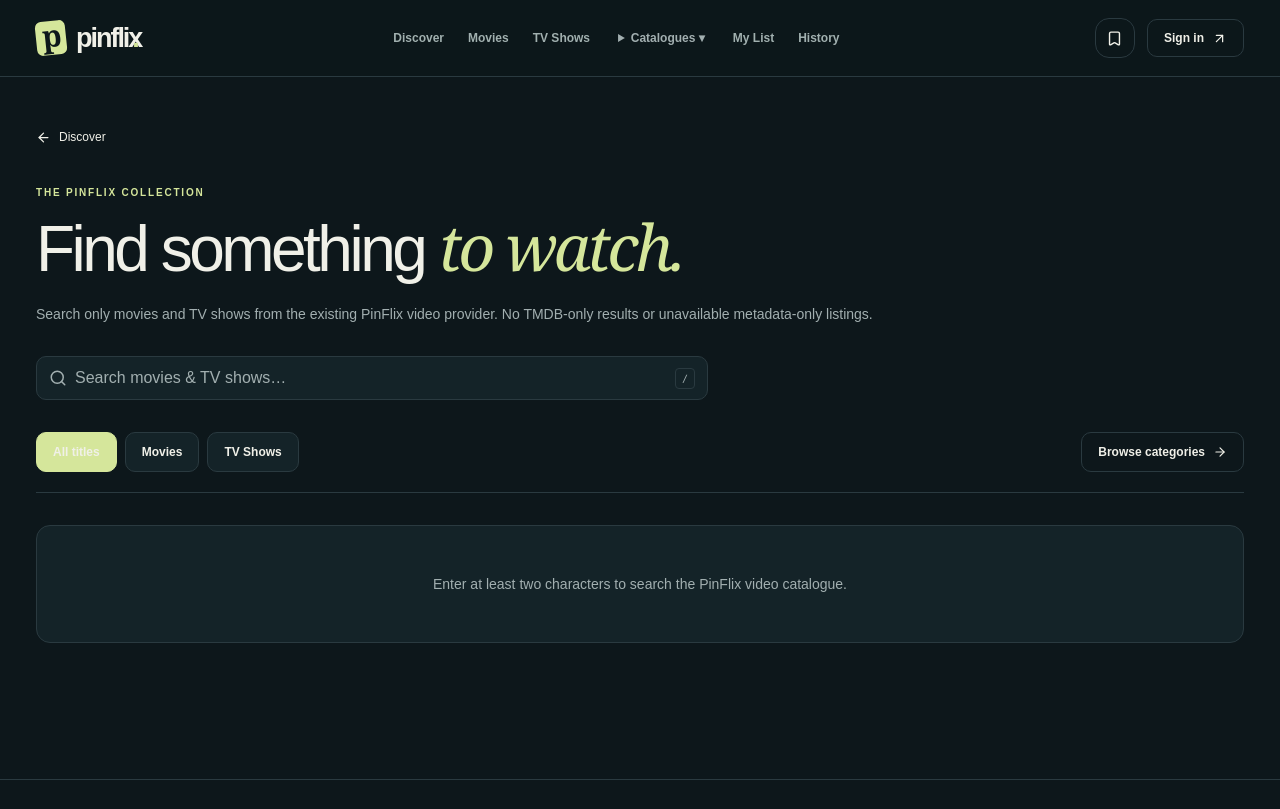
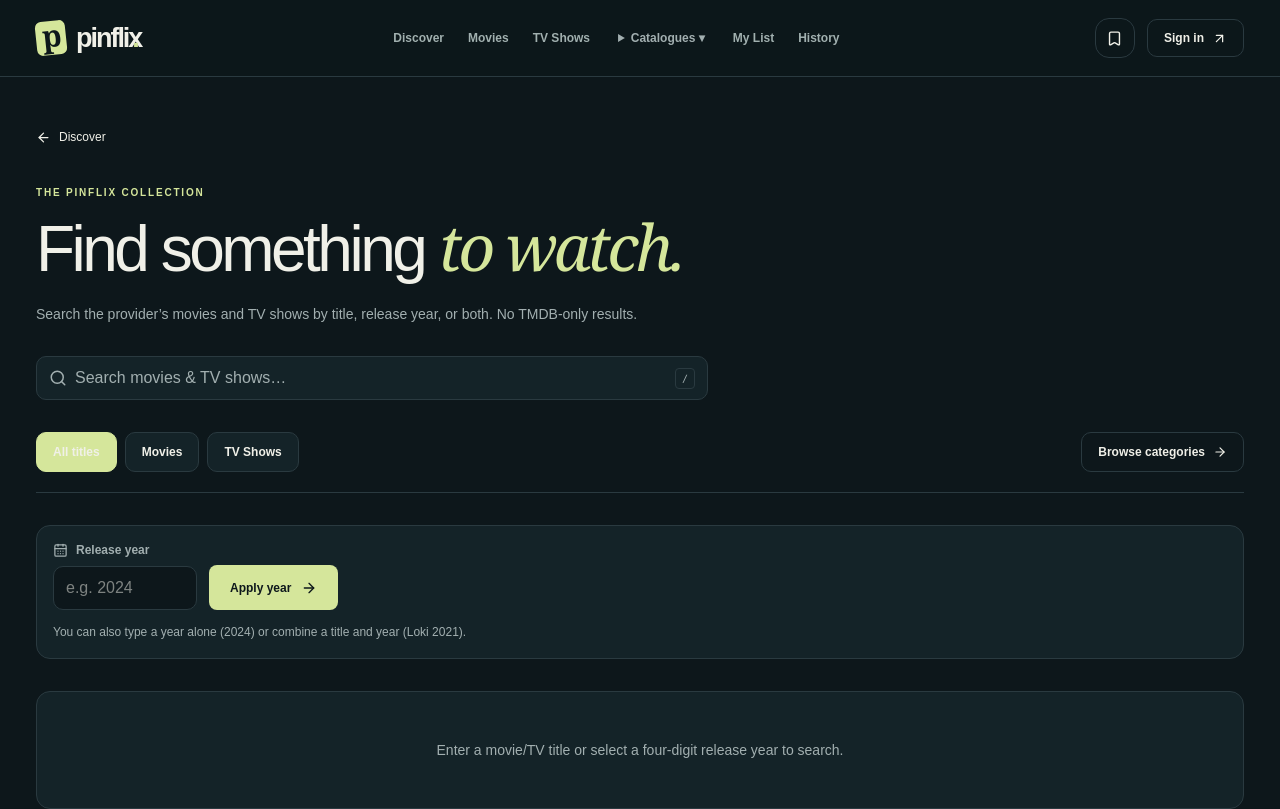
Before and after one commit to omarreact/PinFlix, a Next.js app: page /search in a window 1280 px wide. Shown: the top 809 px of the page. Built offline with nearby package versions, Linux system fonts and the light colour scheme.

Commit message:
feat(search): full results release-year filter with truthful partial coverage

```diff
--- a/app/search/page.tsx
+++ b/app/search/page.tsx
@@ -1,28 +1,36 @@
 import Link from "next/link";
-import { ArrowLeft, ArrowRight } from "lucide-react";
+import { ArrowLeft, ArrowRight, CalendarDays } from "lucide-react";
 import { EntertainmentGrid } from "@/src/components/catalog-sections";
 import { LiveSearch } from "@/src/components/live-search";
 import { searchLibrary } from "@/src/lib/search-service";
 import { safeSearchQuery, safeSearchKind, type SearchKind } from "@/src/lib/search-ranking";
+import { parseYearSearch } from "@/src/lib/year-search";
 
 export const runtime = "nodejs";
 export const dynamic = "force-dynamic";
-type SearchParams = Promise<{ q?: string; page?: string; kind?: string }>;
+export const preferredRegion = "sin1";
+type SearchParams = Promise<{ q?: string; page?: string; kind?: string; year?: string }>;
 const kinds = [["all", "All titles"], ["movie", "Movies"], ["show", "TV Shows"]] as const;
 
-function searchUrl(query: string, kind: SearchKind, page = 1) {
-  const params = new URLSearchParams({ q: query, kind });
-  if (page > 1) params.set("page", String(page));
+function searchUrl(query:string,kind:SearchKind,year:number|null,page=1) {
+  const params = new URLSearchParams({kind});
+  if(query)params.set("q",query);
+  if(year!==null)params.set("year",String(year));
+  if(page>1)params.set("page",String(page));
   return `/search?${params}`;
 }
 
-export default async function SearchPage({ searchParams }: { searchParams: SearchParams }) {
+export default async function SearchPage({searchParams}:{searchParams:SearchParams}) {
   const params = await searchParams;
   const query = safeSearchQuery(params.q);
   const kind = safeSearchKind(params.kind);
+  const intent = parseYearSearch(query,params.year);
   const rawPage = Number(params.page || "1");
-  const page = Number.isInteger(rawPage) ? Math.max(1, Math.min(100, rawPage)) : 1;
-  const results = await searchLibrary({ query, kind, page });
+  const page = Number.isInteger(rawPage) ? Math.max(1,Math.min(100,rawPage)) : 1;
+  const results = await searchLibrary({query,kind,year:params.year,page});
+  const hasQuery = intent.title.length>=2 || intent.yearOnly;
+  const heading = intent.yearOnly ? `released in ${intent.year}` :
+    intent.year!==null ? `for “${intent.title}” in ${intent.year}` : `for “${query}”`;
 
   return <div className="space-y-8">
     <section className="max-w-4xl">
@@ -31,48 +39,79 @@ export default async function SearchPage({ searchParams }: { searchParams: Searc
       </Link>
       <p className="pf-eyebrow mt-7">THE PINFLIX COLLECTION</p>
       <h1 className="pf-title mt-3">Find something <span className="pf-serif">to watch.</span></h1>
-      <p className="mt-4 text-sm leading-7 text-muted">Search only movies and TV shows from the existing PinFlix video provider. No TMDB-only results or unavailable metadata-only listings.</p>
+      <p className="mt-4 text-sm leading-7 text-muted">Search the provider’s movies and TV shows by title, release year, or both. No TMDB-only results.</p>
       <div className="mt-7 max-w-2xl">
-        <LiveSearch key={`${query}:${kind}`} initialQuery={query} initialKind={kind}/>
+        <LiveSearch key={`${query}:${kind}:${params.year??""}`} initialQuery={query}
+          initialKind={kind} initialYear={params.year??""}/>
       </div>
     </section>
     <nav aria-label="Filter by type" className="flex flex-wrap gap-2 border-b border-line pb-5">
-      {kinds.map(([value, label]) => <Link key={value} href={searchUrl(query, value)}
-        aria-current={kind === value ? "page" : undefined}
-        className={`media-focus inline-flex min-h-10 items-center rounded-md border px-4 text-xs font-semibold ${kind === value ? "border-brand bg-brand text-bg" : "border-line bg-surface text-muted hover:text-fg"}`}>
+      {kinds.map(([value,label]) => <Link key={value} href={searchUrl(query,value,intent.year)}
+        aria-current={kind===value?"page":undefined}
+        className={`media-focus inline-flex min-h-10 items-center rounded-md border px-4 text-xs font-semibold ${kind===value?"border-brand bg-brand text-bg":"border-line bg-surface text-muted hover:text-fg"}`}>
         {label}
       </Link>)}
       <Link href="/catalogue" className="media-focus ml-auto inline-flex min-h-10 items-center rounded-md border border-line px-4 text-xs font-semibold text-fg hover:bg-surface">Browse categories <ArrowRight size={14} className="ml-2"/></Link>
     </nav>
-    {query.length < 2 ? (
-      <div className="glass-panel rounded-lg px-5 py-12 text-center text-sm text-muted">Enter at least two characters to search the PinFlix video catalogue.</div>
+    <section aria-label="Release-year filter" className="glass-panel flex flex-wrap items-end gap-3 rounded-lg p-4">
+      <form action="/search" role="search" className="flex flex-wrap items-end gap-3">
+        <input type="hidden" name="kind" value={kind}/>
+        <input type="hidden" name="q" value={query}/>
+        <div>
+          <label htmlFor="release-year" className="mb-2 flex items-center gap-2 text-xs font-semibold text-muted">
+            <CalendarDays size={15}/> Release year
+          </label>
+          <input id="release-year" name="year" type="text" inputMode="numeric"
+            pattern="[0-9]{4}" maxLength={4} placeholder="e.g. 2024"
+            defaultValue={params.year??(intent.year!==null?String(intent.year):"")}
+            className="min-h-11 w-36 rounded-md border border-line bg-bg px-3 text-sm text-fg outline-none focus:border-brand"/>
+        </div>
+        <button type="submit" className="pf-action min-h-11">Apply year <ArrowRight size={16}/></button>
+      </form>
+      {intent.year!==null&&<Link href={searchUrl(intent.title,kind,null)}
+        className="pf-action pf-action-outline min-h-11">Clear year</Link>}
+      <p className="w-full text-xs leading-5 text-muted">
+        {intent.yearOnly ? "Year browsing checks the provider’s available catalogue windows and index. It is not a complete archive of every release." :
+          "You can also type a year alone (2024) or combine a title and year (Loki 2021)."}
+      </p>
+    </section>
+    {!hasQuery ? (
+      <div className="glass-panel rounded-lg px-5 py-12 text-center text-sm text-muted">
+        Enter a movie/TV title or select a four-digit release year to search.
+      </div>
     ) : <section className="space-y-6" aria-label="Provider search results">
       <div className="flex flex-wrap items-baseline justify-between gap-3">
         <h2 className="text-xl font-semibold text-fg">
-          {results.status === "unavailable" ? "Search temporarily unavailable" :
-            results.catalog.length ? `${results.catalog.length} results` : "No matching provider results"} for “{query}”
+          {results.status==="unavailable" ? "Search temporarily unavailable" :
+            results.catalog.length ? `${results.catalog.length} results` : "No matching provider results"} {heading}
         </h2>
         <span className="text-xs text-muted">Page {page}</span>
       </div>
-      {results.status === "unavailable" ? (
+      {results.yearOnly&&<p className="rounded-md border border-line bg-surface px-4 py-3 text-sm text-muted">
+        Showing matching releases found in the current provider-index and catalogue pages. Older or unindexed releases may not appear here.
+      </p>}
+      {results.status==="unavailable" ? (
         <div role="status" className="glass-panel rounded-lg px-5 py-10 text-center">
           <p className="text-lg font-medium text-fg">The video provider could not complete this search</p>
-          <p className="mt-2 text-sm text-muted">This does not mean the title is absent. Please try again in a moment.</p>
-          <Link href={searchUrl(query,kind)} className="pf-action mt-5">Retry search <ArrowRight size={15}/></Link>
+          <p className="mt-2 text-sm text-muted">This does not mean the requested year or title is absent. Please try again shortly.</p>
+          <Link href={searchUrl(query,kind,intent.year)} className="pf-action mt-5">Retry search <ArrowRight size={15}/></Link>
         </div>
       ) : results.catalog.length ? <EntertainmentGrid items={results.catalog}/> : (
         <div className="glass-panel rounded-lg px-5 py-12 text-center">
-          <p className="text-lg font-medium text-fg">No matches returned by the provider</p>
-          <p className="mt-2 text-sm text-muted">Try a shorter title, a different spelling, or browse by genre. Title availability can change.</p>
+          <p className="text-lg font-medium text-fg">No matching titles found in the provider pages searched</p>
+          <p className="mt-2 text-sm text-muted">
+            {results.yearOnly ? "This does not confirm the provider has no releases from that year. Try another catalogue page or search a film by name." :
+              "Try a shorter title, a different spelling or another release year."}
+          </p>
           <Link href="/catalogue" className="pf-action mt-5">Browse catalogue <ArrowRight size={15}/></Link>
         </div>
       )}
-      {(page > 1 || results.catalogHasMore) && <nav aria-label="Search pagination" className="pf-divider flex items-center justify-between gap-3 pt-6">
-        {page > 1 ? <Link className="pf-action pf-action-outline" href={searchUrl(query, kind, page - 1)}>← Previous</Link> : <span/>}
+      {(page>1||results.catalogHasMore)&&<nav aria-label="Search pagination" className="pf-divider flex items-center justify-between gap-3 pt-6">
+        {page>1?<Link className="pf-action pf-action-outline" href={searchUrl(query,kind,intent.year,page-1)}>← Previous</Link>:<span/>}
         <span className="text-xs text-muted">Page {page}</span>
-        {results.catalogHasMore && <Link className="pf-action pf-action-outline" href={searchUrl(query, kind, page + 1)}>Next <ArrowRight size={15}/></Link>}
+        {results.catalogHasMore&&<Link className="pf-action pf-action-outline" href={searchUrl(query,kind,intent.year,page+1)}>Next <ArrowRight size={15}/></Link>}
       </nav>}
-      <p className="text-xs text-muted">Results come from the video provider, not TMDB. Individual playback availability is checked when Play is pressed.</p>
+      <p className="text-xs text-muted">Only provider-issued titles are displayed. Actual playback availability is confirmed when Play is pressed.</p>
     </section>}
   </div>;
 }
```
